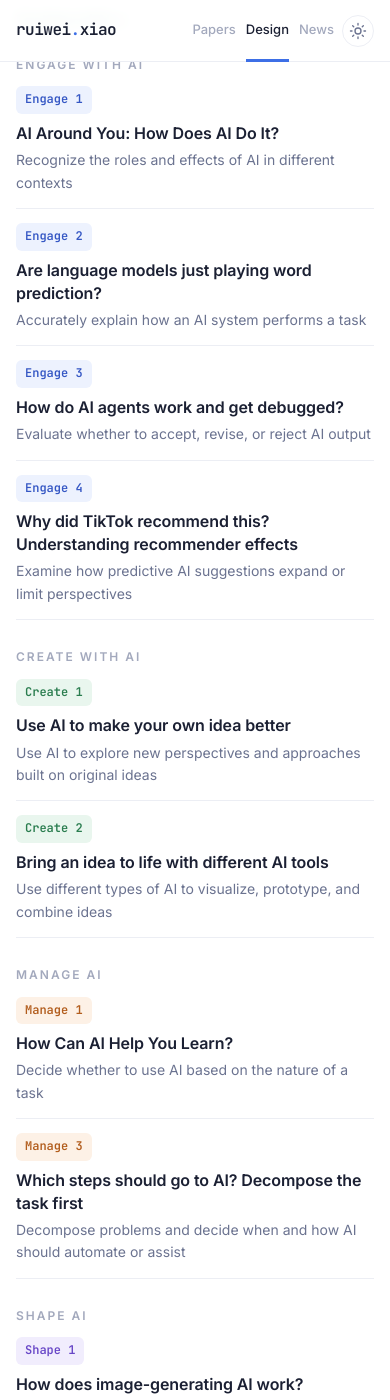
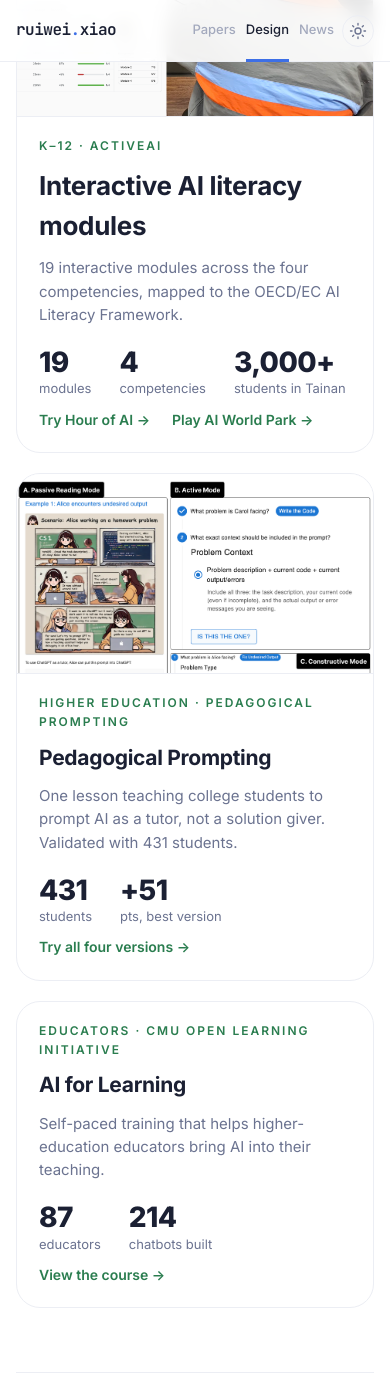
Before and after one commit to ruiwei-xiao/ruiwei-xiao.github.io, a Jekyll site: the page built from index.html, in a window 390 px wide and 1400 px high, scrolled down 5327 px. Built offline with Jekyll 4.4.1, drawn with Linux system fonts in a browser that asks for light colours; some of the changed text lies outside the part shown.

Commit message:
Turn Learning Design into a bento portfolio grid
Co-Authored-By: Claude Opus 5.5 <noreply@anthropic.com>

```diff
--- a/_data/practice.yml
+++ b/_data/practice.yml
@@ -1,10 +1,23 @@
 # Learning Design 版块：和 Publications 一样的左右布局。每个受众一块；
 # modules 按 AILF 四个能力分组，soon: true 表示 Coming soon（默认折叠，点 "Show all" 展开）。
-# 没有 modules 的受众右侧只显示 Coming soon。lessons：该受众的课节数，加总后显示在标题右侧。chip：左侧标签文字（默认取组名第一个词）；meta：描述后的小字；link：单条链接（默认用受众的 link）。
+# 没有 modules 的受众右侧只显示 Coming soon。lessons：该受众的课节数，加总后显示在标题右侧。
+# 首页 Bento 卡片用：product（产品名）、image（截图，第一条是大卡）、stats（大数字 + 说明）、extra_link / extra_label（第二个链接）。
+# modules 清单目前首页不展示，保留备用。chip：左侧标签文字（默认取组名第一个词）；meta：描述后的小字；link：单条链接（默认用受众的 link）。
 audiences:
   - name: K–12
     side: ActiveAI
     lessons: 19
+    product: "Interactive AI literacy modules"
+    image: /assets/img/activeai_hero.png
+    stats:
+      - value: "19"
+        label: modules
+      - value: "4"
+        label: competencies
+      - value: "3,000+"
+        label: students in Tainan
+    extra_link: https://four-games-ten.vercel.app/
+    extra_label: Play AI World Park
     text: "19 interactive modules across the four competencies, mapped to the OECD/EC AI Literacy Framework."
     link: https://app.active-ai.io/hour_of_ai
     link_label: Try Hour of AI
@@ -78,6 +91,13 @@ audiences:
   - name: Higher education
     side: Pedagogical Prompting
     lessons: 1
+    product: "Pedagogical Prompting"
+    image: /assets/img/pedagogical_prompting_hero.png
+    stats:
+      - value: "431"
+        label: students
+      - value: "+51"
+        label: pts, best version
     text: "One lesson teaching college students to prompt AI as a tutor, not a solution giver. Validated with 431 students."
     link: https://llm-prompt-builder.vercel.app/
     link_label: Try all four versions
@@ -101,6 +121,12 @@ audiences:
   - name: Educators
     side: CMU Open Learning Initiative
     lessons: 1
+    product: "AI for Learning"
+    stats:
+      - value: "87"
+        label: educators
+      - value: "214"
+        label: chatbots built
     text: "Self-paced training that helps higher-education educators bring AI into their teaching."
     link: https://oli.cmu.edu/courses/ai-for-learning/
     link_label: View the course
--- a/assets/css/style.css
+++ b/assets/css/style.css
@@ -304,6 +304,26 @@ a.row:hover .row-title { text-decoration: underline; text-underline-offset: 3px;
 /* ---------- Learning Design：沿用研究方向布局；chip 颜色对应 AILF 四个能力 ---------- */
 .green .thrust-side { color: var(--green-tx); }
 .thrust-link { display: inline-block; margin-top: 14px; font-size: 14px; font-weight: 600; color: var(--green-tx); }
+/* Learning Design：Bento 作品集（左侧大卡 + 右侧两张小卡） */
+.bento { display: grid; grid-template-columns: minmax(0, 1.55fr) minmax(0, 1fr); gap: 20px; margin-top: 8px; }
+.bento-tile { display: flex; flex-direction: column; border: 1px solid var(--line); border-radius: 24px; background: var(--surface); overflow: hidden; }
+.bento-tile.bento-main { grid-row: span 2; }
+.bento-img { display: block; aspect-ratio: 16 / 9; background: var(--soft); overflow: hidden; border-bottom: 1px solid var(--line); }
+.bento-tile.bento-main .bento-img { aspect-ratio: auto; flex: 1 1 0; min-height: 280px; }   /* 大卡图片填满右侧两张小卡的总高度 */
+.bento-tile.bento-main .bento-body { flex: none; }
+.bento-img img { width: 100%; height: 100%; object-fit: cover; object-position: top left; display: block; transition: transform .4s; }
+.bento-img:hover img { transform: scale(1.02); }
+.bento-body { flex: 1; display: flex; flex-direction: column; gap: 10px; padding: 24px 28px 26px; }
+.bento-body h4 { margin: 0; font-size: 21px; font-weight: 700; letter-spacing: -.3px; }
+.bento-tile.bento-main .bento-body h4 { font-size: 26px; }
+.bento-body h4 a { color: var(--ink); }
+.bento-body h4 a:hover { text-decoration: underline; text-underline-offset: 4px; text-decoration-thickness: 1px; }
+.bento-body p { margin: 0; font-size: 15px; line-height: 1.55; color: var(--muted); }
+.bento-stats { display: flex; flex-wrap: wrap; gap: 8px 28px; margin-top: auto; padding-top: 10px; }
+.bento-stats span { font-size: 13px; color: var(--muted); }
+.bento-stats b { display: block; font-size: 28px; font-weight: 800; letter-spacing: -.6px; line-height: 1.15; color: var(--ink); }
+.bento-links { display: flex; flex-wrap: wrap; gap: 6px 22px; }
+.bento-links a { font-size: 14px; font-weight: 600; color: var(--green-tx); }
 .mod-group { font-size: 12px; font-weight: 600; letter-spacing: 2px; text-transform: uppercase; color: var(--faint); margin: 28px 0 4px; }
 .mod-group:first-child { margin-top: 0; }
 .mod .pr-title { font-size: 16px; margin-bottom: 4px; }
@@ -416,6 +436,10 @@ footer { text-align: center; color: var(--faint); font-size: 13px; padding: 72px
   .grid { grid-template-columns: 1fr; }
   .pub-grid { grid-template-columns: 1fr; gap: 16px; }
   .thrust { grid-template-columns: 1fr; gap: 24px; }
+  .bento { grid-template-columns: minmax(0, 1fr); }
+  .bento-tile.bento-main { grid-row: auto; }
+  .bento-tile.bento-main .bento-img { flex: none; aspect-ratio: 5 / 4; min-height: 0; }
+  .bento-body { padding: 20px 22px 22px; }
   .lede .statement { font-size: 18px; }
   .thrust-h { position: static; }
   .seen-in { padding: 18px 16px; }
--- a/index.html
+++ b/index.html
@@ -119,37 +119,21 @@ title: Ruiwei Xiao
 <section class="panel green" id="learning-design">
   <div class="sec-h"><span class="dot"></span><h3>Learning Design</h3><small>Practice</small>{% assign lessons = 0 %}{% for a in practice.audiences %}{% assign lessons = lessons | plus: a.lessons %}{% endfor %}<span class="right">{{ lessons }} lessons</span></div>
 
-  <!-- 和 Publications 同样的左右布局：左边受众，右边 module 列表；Coming soon 的 module 默认折叠 -->
-  <div class="thrusts">
+  <!-- Bento 作品集：第一个受众是大卡（截图 + 数字），其余在右侧叠放；完整 module 清单不在首页展示 -->
+  <div class="bento">
     {% for a in practice.audiences %}
-    <div class="thrust">
-      <div class="thrust-h">
-        {% if a.side %}<span class="thrust-side">{{ a.side }}</span>{% endif %}
-        <h3>{{ a.name }}</h3>
-        {% if a.text %}<p>{{ a.text }}</p>{% endif %}
-        {% if a.link %}<a class="thrust-link" href="{{ a.link }}" target="_blank">{{ a.link_label }} →</a>{% endif %}
+    <div class="bento-tile{% if forloop.first %} bento-main{% endif %}">
+      {% if a.image %}<a class="bento-img" href="{{ a.link }}" target="_blank"><img src="{{ a.image | relative_url }}" alt="{{ a.product }} screenshot" loading="lazy"></a>{% endif %}
+      <div class="bento-body">
+        <span class="thrust-side">{{ a.name }} · {{ a.side }}</span>
+        <h4><a href="{{ a.link }}" target="_blank">{{ a.product }}</a></h4>
+        <p>{{ a.text }}</p>
+        <div class="bento-stats">{% for st in a.stats %}<span><b>{{ st.value }}</b>{{ st.label }}</span>{% endfor %}</div>
+        <div class="bento-links">
+          <a href="{{ a.link }}" target="_blank">{{ a.link_label }} →</a>
+          {% if a.extra_link %}<a href="{{ a.extra_link }}" target="_blank">{{ a.extra_label }} →</a>{% endif %}
+        </div>
       </div>
-      {% if a.groups %}
-      {% assign soon = 0 %}{% for g in a.groups %}{% for m in g.modules %}{% if m.soon %}{% assign soon = soon | plus: 1 %}{% endif %}{% endfor %}{% endfor %}
-      <div class="pub-list modules folded">
-        {% for g in a.groups %}
-        <p class="mod-group">{{ g.name }}</p>
-        {% assign short = g.chip | default: g.name | split: ' ' | first %}
-        {% for m in g.modules %}
-        <article class="pub-row mod {{ g.key }}{% if m.soon %} soon{% else %} lead{% endif %}">
-          <span class="pr-venue">{{ short }} {{ forloop.index }}</span>
-          <div class="pr-main">
-            <h4 class="pr-title">{% if m.soon %}{{ m.title }}{% else %}<a href="{{ m.link | default: a.link }}" target="_blank">{{ m.title }}</a>{% endif %}</h4>
-            <p class="pub-authors">{{ m.text }}{% if m.meta %}<span class="mod-soon">{{ m.meta }}</span>{% endif %}{% if m.soon %}<span class="mod-soon">Coming soon</span>{% endif %}</p>
-          </div>
-        </article>
-        {% endfor %}
-        {% endfor %}
-        {% if soon > 0 %}<button class="see-all mod-more" type="button" data-more="Show {{ soon }} coming soon" data-less="Hide coming soon">Show {{ soon }} coming soon</button>{% endif %}
-      </div>
-      {% else %}
-      <p class="mod-coming">Coming soon</p>
-      {% endif %}
     </div>
     {% endfor %}
   </div>
```
